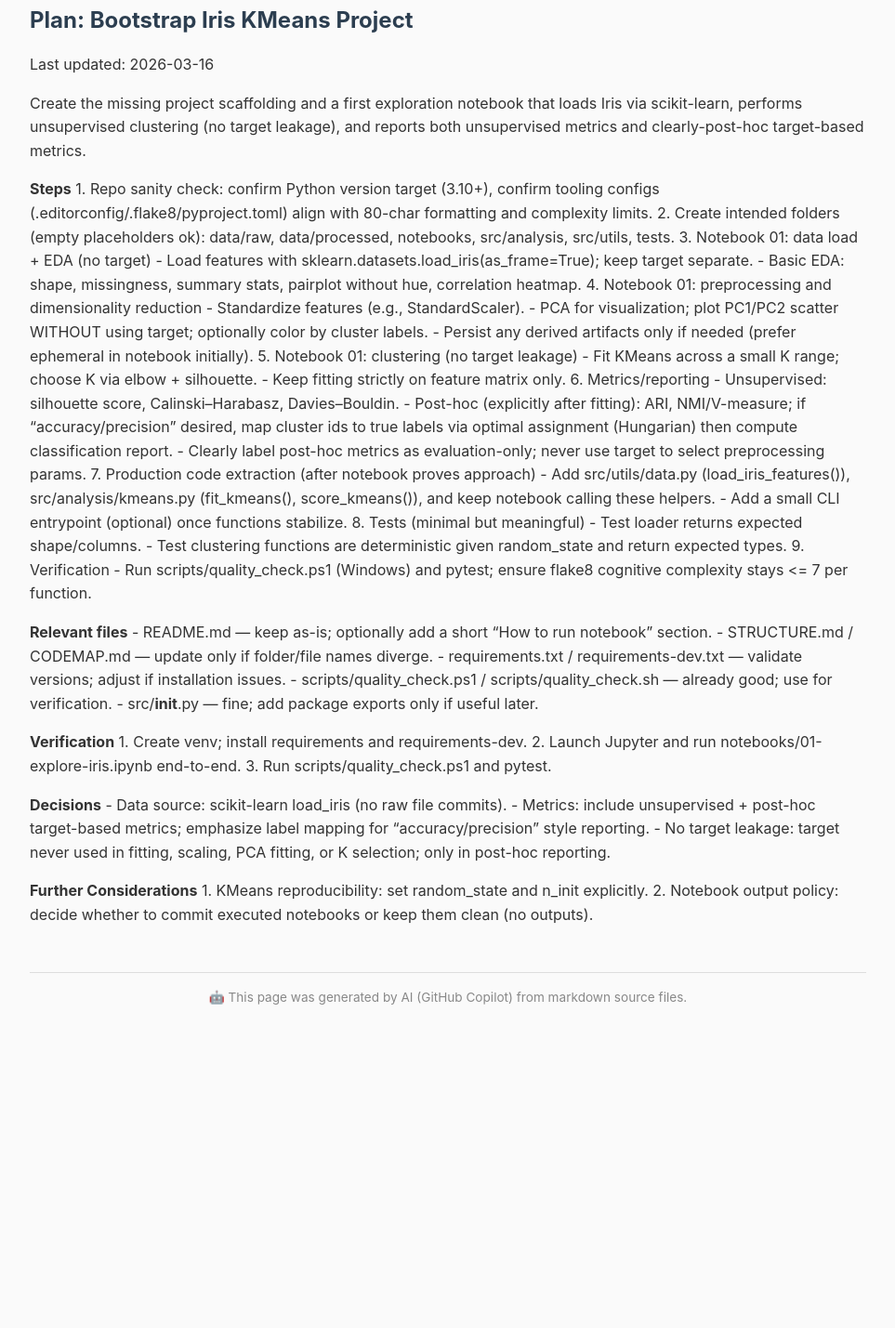
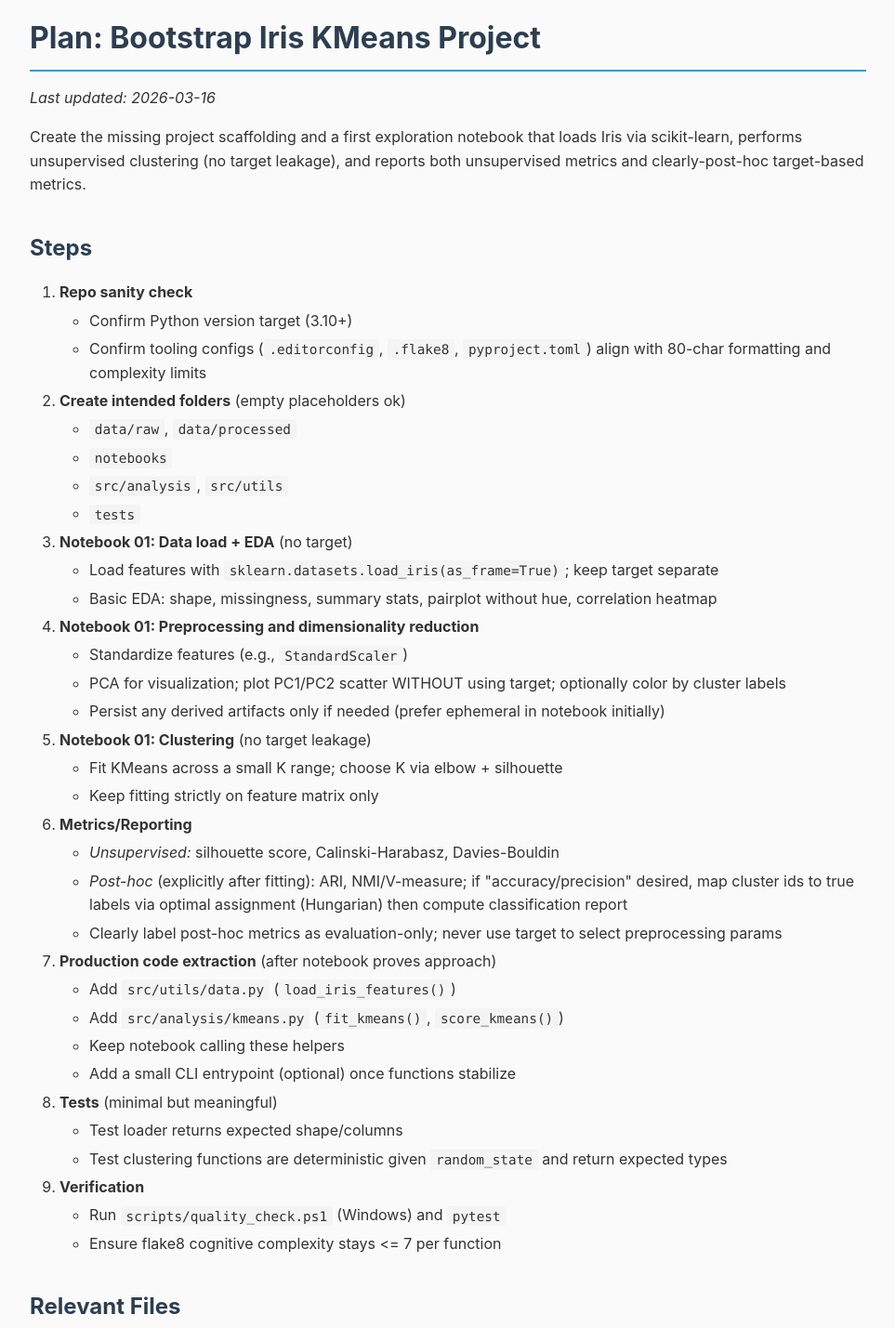
Before and after one commit to Cstewart-HC/iris-kmeans, a plain HTML site: page pages/plan.html in a window 1280 px wide. Shown: the part 91-1520 px from the top of the page at 93% size, without its empty margins (158-1121 px from the left). Before the commit the page ends 1207 px from the top, so only its background shows below. Drawn offline with Linux system fonts and the light colour scheme.

Commit message:
Fix plan.html formatting with proper headings and lists

```diff
--- a/pages/plan.html
+++ b/pages/plan.html
@@ -92,51 +92,104 @@
         <a href="structure.html">Structure</a>
         <a href="notebook.html">Notebook</a>
     </nav>
-    <h2>Plan: Bootstrap Iris KMeans Project</h2>
-<p>Last updated: 2026-03-16</p>
-<p>Create the missing project scaffolding and a first exploration notebook that loads Iris via scikit-learn, performs unsupervised clustering (no target leakage), and reports both unsupervised metrics and clearly-post-hoc target-based metrics.</p>
-<p><strong>Steps</strong>
-1. Repo sanity check: confirm Python version target (3.10+), confirm tooling configs (.editorconfig/.flake8/pyproject.toml) align with 80-char formatting and complexity limits.
-2. Create intended folders (empty placeholders ok): data/raw, data/processed, notebooks, src/analysis, src/utils, tests.
-3. Notebook 01: data load + EDA (no target)
-   - Load features with sklearn.datasets.load_iris(as_frame=True); keep target separate.
-   - Basic EDA: shape, missingness, summary stats, pairplot without hue, correlation heatmap.
-4. Notebook 01: preprocessing and dimensionality reduction
-   - Standardize features (e.g., StandardScaler).
-   - PCA for visualization; plot PC1/PC2 scatter WITHOUT using target; optionally color by cluster labels.
-   - Persist any derived artifacts only if needed (prefer ephemeral in notebook initially).
-5. Notebook 01: clustering (no target leakage)
-   - Fit KMeans across a small K range; choose K via elbow + silhouette.
-   - Keep fitting strictly on feature matrix only.
-6. Metrics/reporting
-   - Unsupervised: silhouette score, Calinski–Harabasz, Davies–Bouldin.
-   - Post-hoc (explicitly after fitting): ARI, NMI/V-measure; if “accuracy/precision” desired, map cluster ids to true labels via optimal assignment (Hungarian) then compute classification report.
-   - Clearly label post-hoc metrics as evaluation-only; never use target to select preprocessing params.
-7. Production code extraction (after notebook proves approach)
-   - Add src/utils/data.py (load_iris_features()), src/analysis/kmeans.py (fit_kmeans(), score_kmeans()), and keep notebook calling these helpers.
-   - Add a small CLI entrypoint (optional) once functions stabilize.
-8. Tests (minimal but meaningful)
-   - Test loader returns expected shape/columns.
-   - Test clustering functions are deterministic given random_state and return expected types.
-9. Verification
-   - Run scripts/quality_check.ps1 (Windows) and pytest; ensure flake8 cognitive complexity stays &lt;= 7 per function.</p>
-<p><strong>Relevant files</strong>
-- README.md — keep as-is; optionally add a short “How to run notebook” section.
-- STRUCTURE.md / CODEMAP.md — update only if folder/file names diverge.
-- requirements.txt / requirements-dev.txt — validate versions; adjust if installation issues.
-- scripts/quality_check.ps1 / scripts/quality_check.sh — already good; use for verification.
-- src/<strong>init</strong>.py — fine; add package exports only if useful later.</p>
-<p><strong>Verification</strong>
-1. Create venv; install requirements and requirements-dev.
-2. Launch Jupyter and run notebooks/01-explore-iris.ipynb end-to-end.
-3. Run scripts/quality_check.ps1 and pytest.</p>
-<p><strong>Decisions</strong>
-- Data source: scikit-learn load_iris (no raw file commits).
-- Metrics: include unsupervised + post-hoc target-based metrics; emphasize label mapping for “accuracy/precision” style reporting.
-- No target leakage: target never used in fitting, scaling, PCA fitting, or K selection; only in post-hoc reporting.</p>
-<p><strong>Further Considerations</strong>
-1. KMeans reproducibility: set random_state and n_init explicitly.
-2. Notebook output policy: decide whether to commit executed notebooks or keep them clean (no outputs).</p>
+
+    <h1>Plan: Bootstrap Iris KMeans Project</h1>
+    <p><em>Last updated: 2026-03-16</em></p>
+
+    <p>Create the missing project scaffolding and a first exploration notebook that loads Iris via scikit-learn, performs unsupervised clustering (no target leakage), and reports both unsupervised metrics and clearly-post-hoc target-based metrics.</p>
+
+    <h2>Steps</h2>
+    <ol>
+        <li><strong>Repo sanity check</strong>
+            <ul>
+                <li>Confirm Python version target (3.10+)</li>
+                <li>Confirm tooling configs (<code>.editorconfig</code>, <code>.flake8</code>, <code>pyproject.toml</code>) align with 80-char formatting and complexity limits</li>
+            </ul>
+        </li>
+        <li><strong>Create intended folders</strong> (empty placeholders ok)
+            <ul>
+                <li><code>data/raw</code>, <code>data/processed</code></li>
+                <li><code>notebooks</code></li>
+                <li><code>src/analysis</code>, <code>src/utils</code></li>
+                <li><code>tests</code></li>
+            </ul>
+        </li>
+        <li><strong>Notebook 01: Data load + EDA</strong> (no target)
+            <ul>
+                <li>Load features with <code>sklearn.datasets.load_iris(as_frame=True)</code>; keep target separate</li>
+                <li>Basic EDA: shape, missingness, summary stats, pairplot without hue, correlation heatmap</li>
+            </ul>
+        </li>
+        <li><strong>Notebook 01: Preprocessing and dimensionality reduction</strong>
+            <ul>
+                <li>Standardize features (e.g., <code>StandardScaler</code>)</li>
+                <li>PCA for visualization; plot PC1/PC2 scatter WITHOUT using target; optionally color by cluster labels</li>
+                <li>Persist any derived artifacts only if needed (prefer ephemeral in notebook initially)</li>
+            </ul>
+        </li>
+        <li><strong>Notebook 01: Clustering</strong> (no target leakage)
+            <ul>
+                <li>Fit KMeans across a small K range; choose K via elbow + silhouette</li>
+                <li>Keep fitting strictly on feature matrix only</li>
+            </ul>
+        </li>
+        <li><strong>Metrics/Reporting</strong>
+            <ul>
+                <li><em>Unsupervised:</em> silhouette score, Calinski-Harabasz, Davies-Bouldin</li>
+                <li><em>Post-hoc</em> (explicitly after fitting): ARI, NMI/V-measure; if "accuracy/precision" desired, map cluster ids to true labels via optimal assignment (Hungarian) then compute classification report</li>
+                <li>Clearly label post-hoc metrics as evaluation-only; never use target to select preprocessing params</li>
+            </ul>
+        </li>
+        <li><strong>Production code extraction</strong> (after notebook proves approach)
+            <ul>
+                <li>Add <code>src/utils/data.py</code> (<code>load_iris_features()</code>)</li>
+                <li>Add <code>src/analysis/kmeans.py</code> (<code>fit_kmeans()</code>, <code>score_kmeans()</code>)</li>
+                <li>Keep notebook calling these helpers</li>
+                <li>Add a small CLI entrypoint (optional) once functions stabilize</li>
+            </ul>
+        </li>
+        <li><strong>Tests</strong> (minimal but meaningful)
+            <ul>
+                <li>Test loader returns expected shape/columns</li>
+                <li>Test clustering functions are deterministic given <code>random_state</code> and return expected types</li>
+            </ul>
+        </li>
+        <li><strong>Verification</strong>
+            <ul>
+                <li>Run <code>scripts/quality_check.ps1</code> (Windows) and <code>pytest</code></li>
+                <li>Ensure flake8 cognitive complexity stays &lt;= 7 per function</li>
+            </ul>
+        </li>
+    </ol>
+
+    <h2>Relevant Files</h2>
+    <ul>
+        <li><code>README.md</code> — keep as-is; optionally add a short "How to run notebook" section</li>
+        <li><code>STRUCTURE.md</code> / <code>CODEMAP.md</code> — update only if folder/file names diverge</li>
+        <li><code>requirements.txt</code> / <code>requirements-dev.txt</code> — validate versions; adjust if installation issues</li>
+        <li><code>scripts/quality_check.ps1</code> / <code>scripts/quality_check.sh</code> — already good; use for verification</li>
+        <li><code>src/__init__.py</code> — fine; add package exports only if useful later</li>
+    </ul>
+
+    <h2>Verification</h2>
+    <ol>
+        <li>Create venv; install requirements and requirements-dev</li>
+        <li>Launch Jupyter and run <code>notebooks/01-explore-iris.ipynb</code> end-to-end</li>
+        <li>Run <code>scripts/quality_check.ps1</code> and <code>pytest</code></li>
+    </ol>
+
+    <h2>Decisions</h2>
+    <ul>
+        <li><strong>Data source:</strong> scikit-learn <code>load_iris</code> (no raw file commits)</li>
+        <li><strong>Metrics:</strong> include unsupervised + post-hoc target-based metrics; emphasize label mapping for "accuracy/precision" style reporting</li>
+        <li><strong>No target leakage:</strong> target never used in fitting, scaling, PCA fitting, or K selection; only in post-hoc reporting</li>
+    </ul>
+
+    <h2>Further Considerations</h2>
+    <ol>
+        <li>KMeans reproducibility: set <code>random_state</code> and <code>n_init</code> explicitly</li>
+        <li>Notebook output policy: decide whether to commit executed notebooks or keep them clean (no outputs)</li>
+    </ol>
 
     <footer style="margin-top: 3rem; padding-top: 1rem; border-top: 1px solid #ddd; text-align: center; color: #888; font-size: 0.85rem;">
         🤖 This page was generated by AI (GitHub Copilot) from markdown source files.
```
